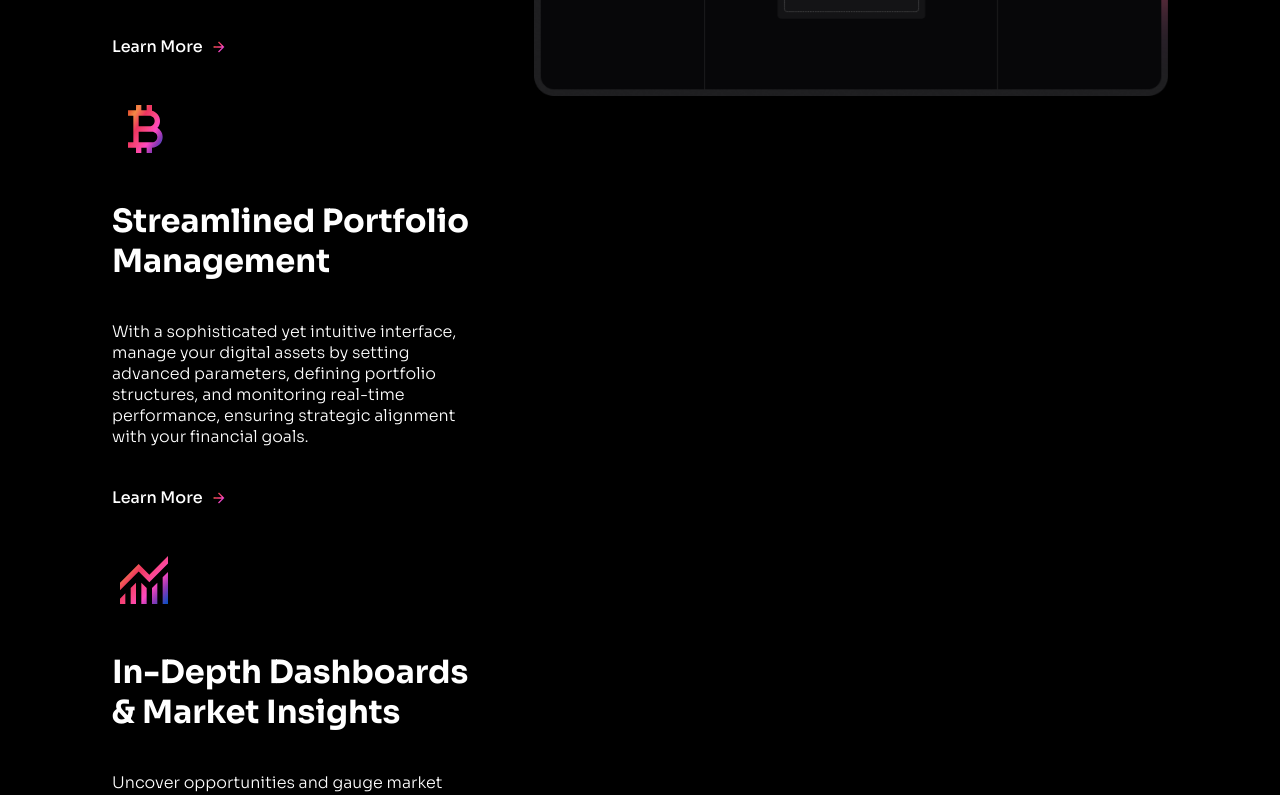
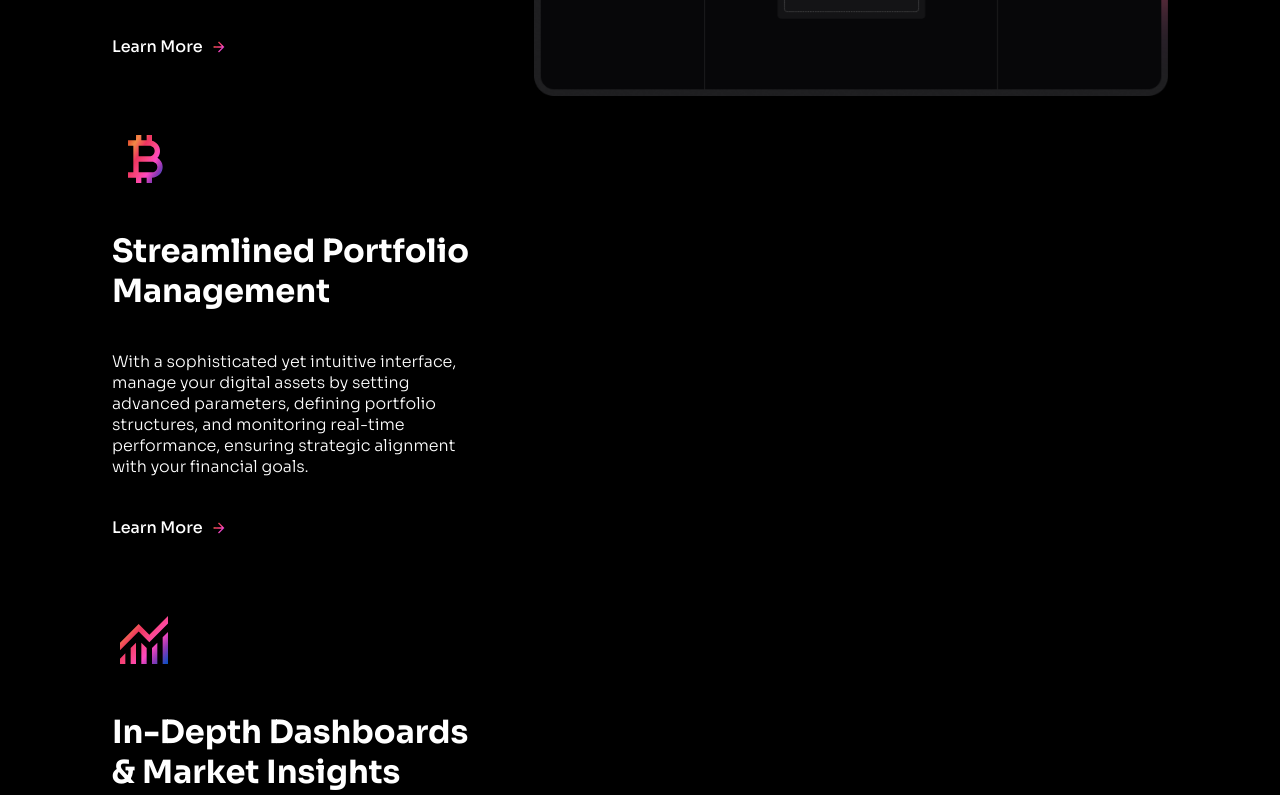
Before and after one commit to michalwdowik/e-meth, a React (Vite) app: page / in a window 1280 px wide. Shown: the part 2440-3235 px from the top of the page. Built offline with nearby package versions, Linux system fonts and the light colour scheme.

Commit message:
Add animations

```diff
--- a/src/Home.tsx
+++ b/src/Home.tsx
@@ -19,10 +19,8 @@ const HomeStyled = styled.div`
     padding-bottom: 48px;
     justify-content: center;
     gap: 48px;
-    /* overflow: hidden; */
     margin: 0 auto;
     background-color: black;
-    /* position: relative; */
     @media (max-width: 1024px) {
         padding: 0 64px;
         padding-bottom: 48px;
--- a/src/components/FeaturesSection/FeaturesSection.tsx
+++ b/src/components/FeaturesSection/FeaturesSection.tsx
@@ -1,6 +1,7 @@
 import { useRef } from 'react'
 import { useInView } from 'react-intersection-observer'
 import styled from 'styled-components'
+import { motion } from 'framer-motion'
 import features from '../../utils/features'
 import Feature from './Feature'
 import useScreenSize from '../../hooks/useScreenSize'
@@ -15,12 +16,13 @@ const Wrapper = styled.div`
     justify-content: center;
     max-width: 1100px;
     margin: 0 auto;
+    padding-bottom: 40px;
 `
 
 const FeaturesStyled = styled.div`
     display: flex;
     flex-direction: column;
-    gap: 40px;
+    gap: 70px;
 `
 
 const ImageWrapper = styled.div`
@@ -99,6 +101,16 @@ const FeaturesSection = () => {
                 )}
                 <FeaturesStyled>
                     {features.map((feature) => (
+                        <motion.div
+                            key={feature.id}
+                            initial={{ opacity: 0, scale: 0.95 }}
+                            animate={
+                                containers[feature.id - 1].inView
+                                    ? { opacity: 1, scale: 1 }
+                                    : { opacity: 0 }
+                            }
+                            transition={{ duration: 0.3 }}
+                        >
                             <Feature
                                 key={feature.id}
                                 title={feature.title}
@@ -107,6 +119,7 @@ const FeaturesSection = () => {
                                 refValue={getContainer(feature.id)}
                                 imageUrl={feature.imageUrl}
                             />
+                        </motion.div>
                     ))}
                 </FeaturesStyled>
             </Wrapper>
--- a/src/components/IntroSection.tsx
+++ b/src/components/IntroSection.tsx
@@ -1,4 +1,5 @@
 import styled from 'styled-components'
+import { Parallax } from 'react-scroll-parallax'
 import Badge from './Badge'
 import { Text } from './Text'
 import useScreenSize from '../hooks/useScreenSize'
--- a/src/components/Modal/Modal.tsx
+++ b/src/components/Modal/Modal.tsx
@@ -184,15 +184,22 @@ interface SuccessModalProps {
 }
 
 const SuccessModal = ({ onClose }: SuccessModalProps) => {
+    const { isScreenSmallerThan767 } = useScreenSize()
     return (
         <>
             <HeaderContainer>
-                <Text fontSize={32}>Success! You&apos;re on the List!</Text>
+                <Text fontSize={isScreenSmallerThan767 ? 20 : 32}>
+                    Success! You&apos;re on the List!
+                </Text>
                 <StyledCloseIcon onClick={onClose}>
                     <CloseIcon />
                 </StyledCloseIcon>
             </HeaderContainer>
-            <Text align="left" fontSize={16} fontWeight="light">
+            <Text
+                align="left"
+                fontSize={isScreenSmallerThan767 ? 12 : 16}
+                fontWeight="light"
+            >
                 Thank you for signing up for early access to Emeth! Your
                 enthusiasm fuels our passion to deliver the best on-chain
                 digital asset management experience.
@@ -205,7 +212,11 @@ const SuccessModal = ({ onClose }: SuccessModalProps) => {
                 redefine DeFi operations with Emeth!
             </Text>
             <Divider />
-            <Text fontSize={16} fontWeight="light" align="left">
+            <Text
+                fontSize={isScreenSmallerThan767 ? 12 : 16}
+                fontWeight="light"
+                align="left"
+            >
                 Excited about Emeth? Share the news with your network and let
                 them know you&apos;ve secured your spot on the waitlist!
             </Text>
--- a/src/components/SocialMediaButtons.tsx
+++ b/src/components/SocialMediaButtons.tsx
@@ -2,6 +2,7 @@ import styled from 'styled-components'
 import FacebookIcon from './Icons/FacebookIcon'
 import LinkedInIcon from './Icons/LinkedInIcon'
 import TwitterIcon2 from './Icons/TwitterIcon2'
+import useScreenSize from '../hooks/useScreenSize'
 
 const SocialMediaStyled = styled.div`
     display: flex;
@@ -31,19 +32,21 @@ const SocialMediaButton = styled.button`
 `
 
 const SocialMediaButtons = () => {
+    const { isScreenSmallerThan991 } = useScreenSize()
+
     return (
         <SocialMediaStyled>
             <SocialMediaButton as="a" href="https://twitter.com">
                 <TwitterIcon2 />
-                Share on Twitter
+                {!isScreenSmallerThan991 && 'Share on Twitter'}
             </SocialMediaButton>
             <SocialMediaButton as="a" href="https://facebook.com">
                 <FacebookIcon />
-                Share on Facebook
+                {!isScreenSmallerThan991 && 'Share on Facebook'}
             </SocialMediaButton>
             <SocialMediaButton as="a" href="https://linkedIn.com">
                 <LinkedInIcon />
-                Share on LinkedIn
+                {!isScreenSmallerThan991 && 'Share on LinkedIn'}
             </SocialMediaButton>
         </SocialMediaStyled>
     )
```
Lines whose indentation alone changed are shown as unchanged.
